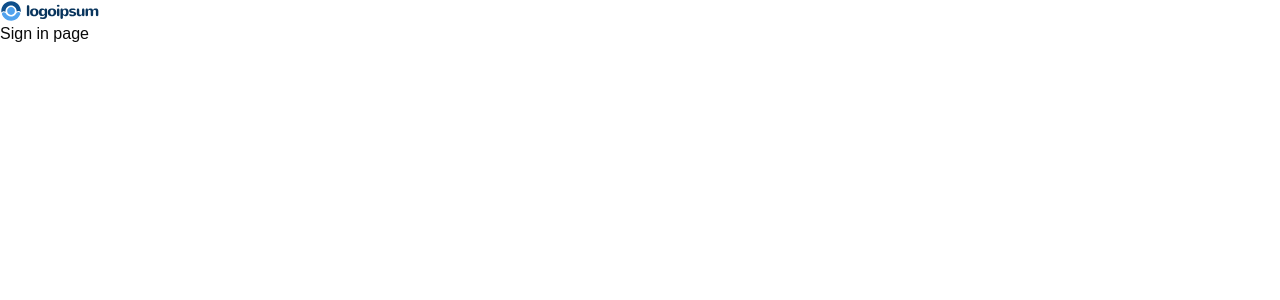
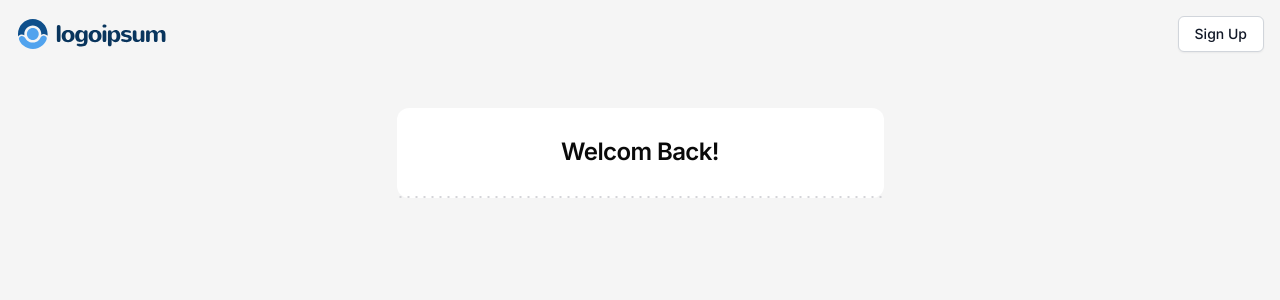
Before and after one commit to r3dhorse/task-management, a Next.js app: page /sign-in in a window 1280 px wide. Shown: the top 300 px of the page. Built offline with nearby package versions, Linux system fonts and the light colour scheme.

Commit message:
FEAT: Adding Dotted Separator

```diff
--- a/src/app/(auth)/layout.tsx
+++ b/src/app/(auth)/layout.tsx
@@ -1,3 +1,4 @@
+import { Button } from "@/components/ui/button";
 import Image from "next/image";
 
 interface AuthLayoutProps {
@@ -6,10 +7,17 @@ interface AuthLayoutProps {
 
 const AuthLayout = ({ children }: AuthLayoutProps) => {
   return (
-    <div>
-      <Image src="/logo.svg" height={50} width={100} alt="Logo" />
-      {children}
-    </div>
+    <main className="bg-neutral-100 min-h-screen">
+      <div className="mx-auto max-w-screen-2xl p-4">
+        <nav className="flex justify-between items-center">
+          <Image src="/logo.svg" height={56} width={152} alt="Logo" />
+          <Button variant="secondary">Sign Up</Button>
+        </nav>
+        <div className="flex flex-col items-center justify-center pt-4 md:pt-14">
+          {children}
+        </div>
+      </div>
+    </main>
   );
 };
 
--- a/src/app/(auth)/sign-in/page.tsx
+++ b/src/app/(auth)/sign-in/page.tsx
@@ -1,5 +1,7 @@
+import { SignInCard } from "@/features/auth/components/sign-in-card";
+
 const SignInPage = () => {
-  return <div>Sign in page</div>;
+  return <SignInCard />;
 };
 
 export default SignInPage;
--- a/src/app/layout.tsx
+++ b/src/app/layout.tsx
@@ -1,18 +1,9 @@
 import type { Metadata } from "next";
-import localFont from "next/font/local";
+import { Inter } from "next/font/google";
 import "./globals.css";
+import { cn } from "@/lib/utils";
 
-const geistSans = localFont({
-  src: "./fonts/GeistVF.woff",
-  variable: "--font-geist-sans",
-  weight: "100 900",
-});
-const geistMono = localFont({
-  src: "./fonts/GeistMonoVF.woff",
-  variable: "--font-geist-mono",
-  weight: "100 900",
-});
-
+const inter = Inter({ subsets: ["latin"] });
 export const metadata: Metadata = {
   title: "Task Management",
   description: "Generated by create next app",
@@ -25,9 +16,7 @@ export default function RootLayout({
 }>) {
   return (
     <html lang="en">
-      <body
-        className={`${geistSans.variable} ${geistMono.variable} antialiased`}
-      >
+      <body className={cn(inter.className, "antialiased min-h-screen")}>
         {children}
       </body>
     </html>
--- /dev/null
+++ b/src/components/dotted-separator.tsx
@@ -0,0 +1,44 @@
+import { cn } from "@/lib/utils";
+
+interface DottedSeparatorProps {
+  className?: string;
+  color?: string;
+  height?: string;
+  dotSize?: string;
+  gapSize?: string;
+  direction?: "horizontal" | "vertical";
+}
+export const DottedSeparator = ({
+  className,
+  color = "#d4d4d8",
+  height = "2px",
+  dotSize = "2px",
+  gapSize = "6px",
+  direction = "horizontal",
+}: DottedSeparatorProps) => {
+  const isHorizontal = direction === "horizontal";
+  return (
+    <div
+      className={cn(
+        isHorizontal
+          ? "w-full flex items-center"
+          : "h-full flex flex-col items-center",
+        className
+      )}
+    >
+      <div
+        className={isHorizontal ? "flex-grow" : "flex-grow-0"}
+        style={{
+          width: isHorizontal ? "100%" : height,
+          height: isHorizontal ? height : "100%",
+          backgroundImage: `radial-gradient(circle, ${color} 25%, transparent 25%)`,
+          backgroundSize: isHorizontal
+            ? `${parseInt(dotSize) + parseInt(gapSize)}px ${height}`
+            : `${height} ${parseInt(dotSize) + parseInt(gapSize)}px`,
+          backgroundRepeat: isHorizontal ? "repeat-x" : "repeat-y",
+          backgroundPosition: "center",
+        }}
+      />
+    </div>
+  );
+};
--- /dev/null
+++ b/src/features/auth/components/sign-in-card.tsx
@@ -0,0 +1,14 @@
+import { DottedSeparator } from "@/components/dotted-separator";
+import { Card, CardContent, CardHeader, CardTitle } from "@/components/ui/card";
+
+export const SignInCard = () => {
+  return (
+    <Card className="w-full h-full md:w-[487px] border-none shadow-none">
+      <CardHeader className="flex items-center justify-center text-center p-7">
+        <CardTitle className="text-2xl">Welcom Back!</CardTitle>
+      </CardHeader>
+      <div className="px-7 md-2"></div>
+      <DottedSeparator />
+    </Card>
+  );
+};
--- a/tailwind.config.ts
+++ b/tailwind.config.ts
@@ -11,53 +11,53 @@ const config: Config = {
   theme: {
     extend: {
       colors: {
-  			background: 'hsl(var(--background))',
-  			foreground: 'hsl(var(--foreground))',
+        background: "hsl(var(--background))",
+        foreground: "hsl(var(--foreground))",
         card: {
-  				DEFAULT: 'hsl(var(--card))',
-  				foreground: 'hsl(var(--card-foreground))'
+          DEFAULT: "hsl(var(--card))",
+          foreground: "hsl(var(--card-foreground))",
         },
         popover: {
-  				DEFAULT: 'hsl(var(--popover))',
-  				foreground: 'hsl(var(--popover-foreground))'
+          DEFAULT: "hsl(var(--popover))",
+          foreground: "hsl(var(--popover-foreground))",
         },
         primary: {
-  				DEFAULT: 'hsl(var(--primary))',
-  				foreground: 'hsl(var(--primary-foreground))'
+          DEFAULT: "hsl(var(--primary))",
+          foreground: "hsl(var(--primary-foreground))",
         },
         secondary: {
-  				DEFAULT: 'hsl(var(--secondary))',
-  				foreground: 'hsl(var(--secondary-foreground))'
+          DEFAULT: "hsl(var(--secondary))",
+          foreground: "hsl(var(--secondary-foreground))",
         },
         muted: {
-  				DEFAULT: 'hsl(var(--muted))',
-  				foreground: 'hsl(var(--muted-foreground))'
+          DEFAULT: "hsl(var(--muted))",
+          foreground: "hsl(var(--muted-foreground))",
         },
         accent: {
-  				DEFAULT: 'hsl(var(--accent))',
-  				foreground: 'hsl(var(--accent-foreground))'
+          DEFAULT: "hsl(var(--accent))",
+          foreground: "hsl(var(--accent-foreground))",
         },
         destructive: {
-  				DEFAULT: 'hsl(var(--destructive))',
-  				foreground: 'hsl(var(--destructive-foreground))'
+          DEFAULT: "hsl(var(--destructive))",
+          foreground: "hsl(var(--destructive-foreground))",
         },
-  			border: 'hsl(var(--border))',
-  			input: 'hsl(var(--input))',
-  			ring: 'hsl(var(--ring))',
+        border: "hsl(var(--border))",
+        input: "hsl(var(--input))",
+        ring: "hsl(var(--ring))",
         chart: {
-  				'1': 'hsl(var(--chart-1))',
-  				'2': 'hsl(var(--chart-2))',
-  				'3': 'hsl(var(--chart-3))',
-  				'4': 'hsl(var(--chart-4))',
-  				'5': 'hsl(var(--chart-5))'
-  			}
+          "1": "hsl(var(--chart-1))",
+          "2": "hsl(var(--chart-2))",
+          "3": "hsl(var(--chart-3))",
+          "4": "hsl(var(--chart-4))",
+          "5": "hsl(var(--chart-5))",
+        },
       },
       borderRadius: {
-  			lg: 'var(--radius)',
-  			md: 'calc(var(--radius) - 2px)',
-  			sm: 'calc(var(--radius) - 4px)'
-  		}
-  	}
+        lg: "var(--radius)",
+        md: "calc(var(--radius) - 2px)",
+        sm: "calc(var(--radius) - 4px)",
+      },
+    },
   },
   plugins: [require("tailwindcss-animate")],
 };
```
Lines whose indentation alone changed are shown as unchanged.
